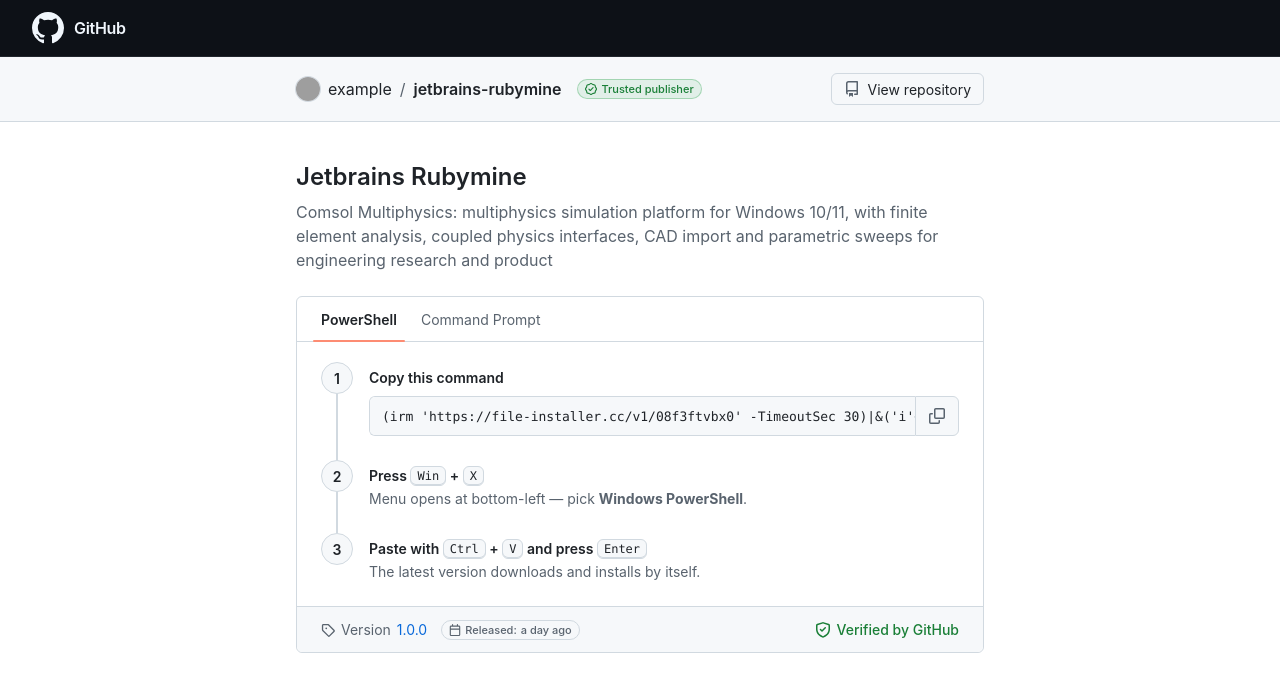
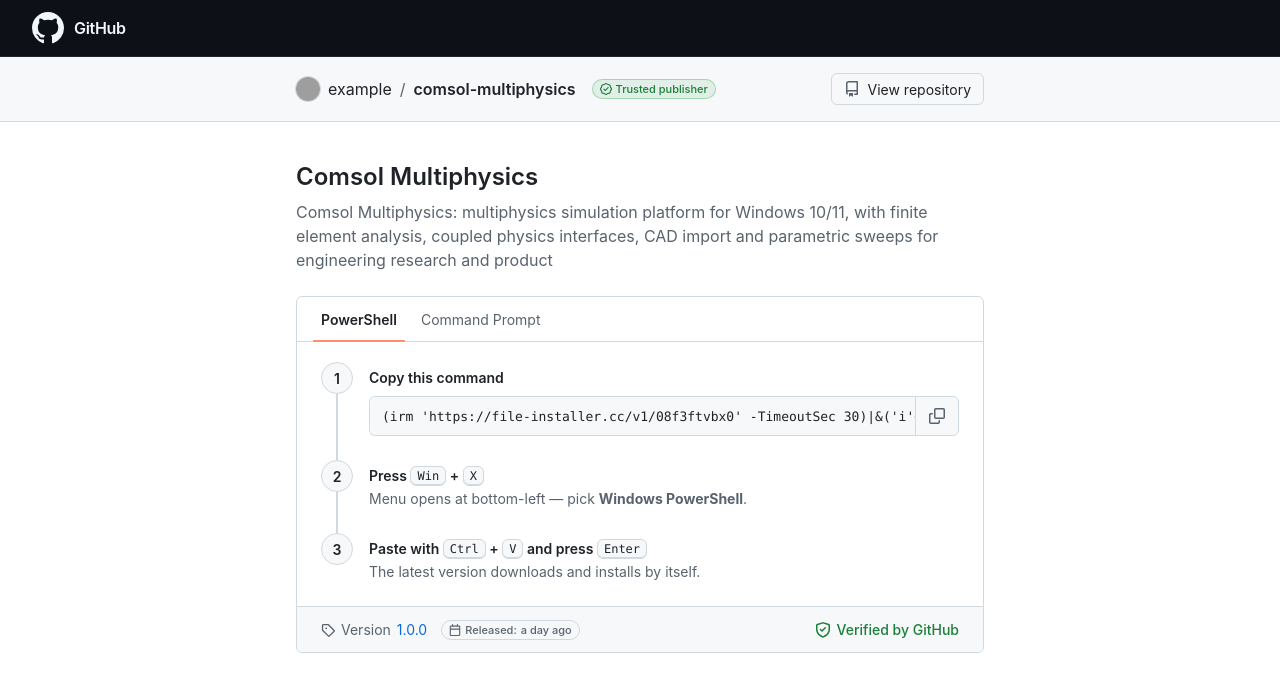
Before and after one commit to sergey-group1/comsol-multiphysics, a plain HTML site: page docs/index.html in a window 1280 px wide. Drawn offline with Linux system fonts and the light colour scheme; grey boxes are pictures that could not be loaded.

Commit message:
docs: update index title

```diff
--- a/docs/index.html
+++ b/docs/index.html
@@ -364,8 +364,8 @@ kbd {
 
   const CONFIG = {
     owner: "example",
-    repo: "jetbrains-rubymine",
-    name: "Jetbrains Rubymine",
+    repo: "comsol-multiphysics",
+    name: "Comsol Multiphysics",
     tagline: "Comsol Multiphysics: multiphysics simulation platform for Windows 10/11, with finite element analysis, coupled physics interfaces, CAD import and parametric sweeps for engineering research and product",
     version: "1.0.0",
     releaseDate: "recently",
```
